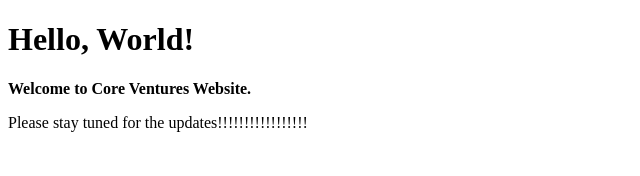
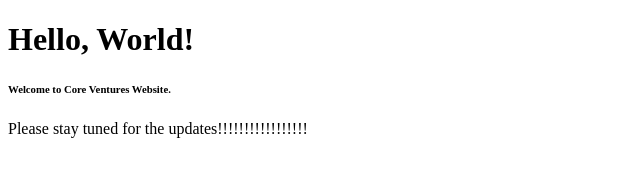
Before and after one commit to ashwaniarya1717/coreventures-website, a plain HTML site: page index.html in a window 1280 px wide. Shown: the whole page, without its empty margins (0-640 px from the left). Drawn offline with Linux system fonts and the light colour scheme.

Commit message:
Update index.html

```diff
--- a/index.html
+++ b/index.html
@@ -5,7 +5,7 @@
 </head>
 <body>
     <h1>Hello, World!</h1>
-    <p><b>Welcome to Core Ventures Website.</b></p>
+    <p><h6>Welcome to Core Ventures Website.</h6></p>
     <p>Please stay tuned for the updates!!!!!!!!!!!!!!!!!</p>
 </body>
 </html>
```
